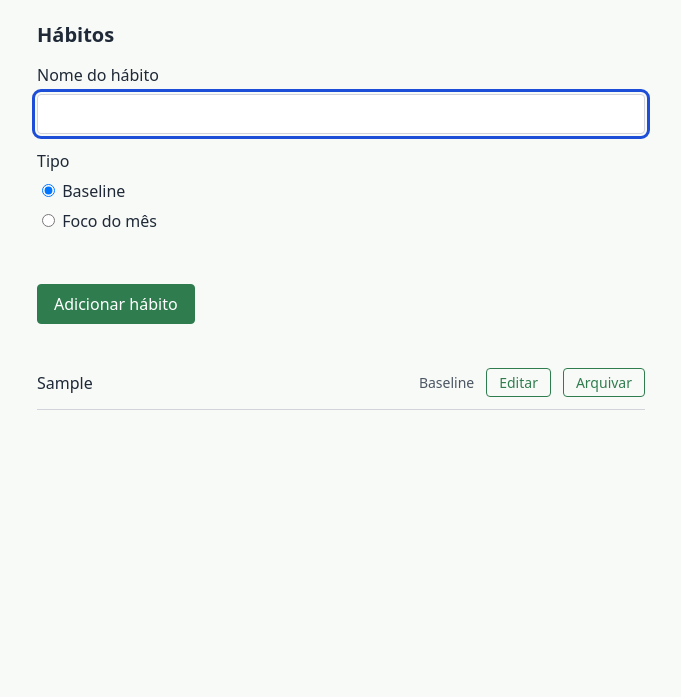
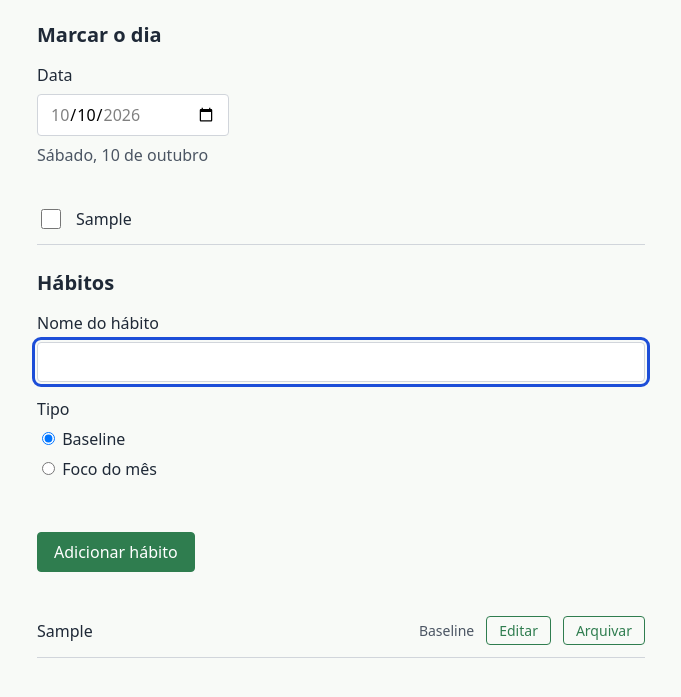
Before and after one commit to guilhermepls/semeio-web, a website built with Vite: page index.html in a window 1280 px wide. Both pictures are taken after typing "Sample" into the empty fields and a click on the button "Adicionar hábito". Shown: the part 65-762 px from the top of the page, without its empty margins (299-980 px from the left). Built offline with nearby package versions, Linux system fonts and the light colour scheme.

Commit message:
feat: adiciona marcação de hábitos por dia

```diff
--- /dev/null
+++ b/src/data/registros.js
@@ -0,0 +1,24 @@
+import { listarRegistros, salvarRegistros } from './storage.js'
+import { hoje, mesDe } from '../utils/datas.js'
+
+function validarData(data) {
+  if (!/^\d{4}-\d{2}-\d{2}$/.test(data)) throw new Error('Data inválida.')
+  if (data > hoje()) throw new Error('Não é possível marcar um dia futuro.')
+  if (mesDe(data) < mesDe(hoje())) {
+    throw new Error('Só é possível marcar dias dentro do mês atual.')
+  }
+}
+
+export async function registrosDoDia(data) {
+  const registros = await listarRegistros()
+  return registros.filter((r) => r.data === data)
+}
+
+export async function marcarHabito(data, habitoId, feito) {
+  validarData(data)
+  const registros = await listarRegistros()
+  const outros = registros.filter(
+    (r) => !(r.data === data && r.habitoId === habitoId),
+  )
+  await salvarRegistros([...outros, { data, habitoId, feito }])
+}
--- a/src/main.js
+++ b/src/main.js
@@ -1,6 +1,10 @@
 import './styles/tokens.css'
 import './styles/base.css'
+import './styles/dia.css'
 import './styles/habitos.css'
+import { montarDia } from './ui/dia.js'
 import { montarHabitos } from './ui/habitos.js'
 
-montarHabitos(document.querySelector('#app'))
+const app = document.querySelector('#app')
+montarDia(app)
+montarHabitos(app)
--- a/src/styles/base.css
+++ b/src/styles/base.css
@@ -27,3 +27,10 @@ body {
   margin: 0;
   font-size: var(--font-size-xl);
 }
+
+.erro {
+  margin: 0;
+  min-height: 1.25rem;
+  font-size: var(--font-size-sm);
+  color: var(--color-erro);
+}
--- /dev/null
+++ b/src/styles/dia.css
@@ -0,0 +1,58 @@
+.dia {
+  max-width: 40rem;
+  margin: 0 auto;
+  padding: var(--space-6) var(--space-4) 0;
+}
+
+.dia h2 {
+  margin: 0 0 var(--space-4);
+  font-size: var(--font-size-lg);
+}
+
+.dia__data {
+  display: grid;
+  gap: var(--space-2);
+  max-width: 12rem;
+  margin-bottom: var(--space-2);
+}
+
+.dia__data input {
+  padding: var(--space-2) var(--space-3);
+  border: 1px solid var(--color-border);
+  border-radius: var(--radius-sm);
+  background: var(--color-surface);
+  font: inherit;
+}
+
+.dia__extenso {
+  margin: 0 0 var(--space-2);
+  color: var(--color-text-muted);
+}
+
+.dia__extenso::first-letter {
+  text-transform: uppercase;
+}
+
+.dia__lista {
+  margin: 0;
+  padding: 0;
+  list-style: none;
+}
+
+.dia__lista li {
+  padding: var(--space-3) 0;
+  border-bottom: 1px solid var(--color-border);
+}
+
+.dia__lista label {
+  display: flex;
+  align-items: center;
+  gap: var(--space-3);
+  cursor: pointer;
+}
+
+.dia__lista input {
+  width: 1.25rem;
+  height: 1.25rem;
+  accent-color: var(--color-primary);
+}
--- a/src/styles/habitos.css
+++ b/src/styles/habitos.css
@@ -34,13 +34,6 @@
   border-radius: var(--radius-sm);
   background: var(--color-surface);
   font: inherit;
-}
-
-.erro {
-  margin: 0;
-  min-height: 1.25rem;
-  font-size: var(--font-size-sm);
-  color: var(--color-erro);
 }
 
 .habitos__acoes {
--- /dev/null
+++ b/src/ui/dia.js
@@ -0,0 +1,92 @@
+import { listarAtivos } from '../data/habitos.js'
+import { marcarHabito, registrosDoDia } from '../data/registros.js'
+import { dataPorExtenso, hoje, mesDe } from '../utils/datas.js'
+
+export function montarDia(raiz) {
+  const secao = document.createElement('section')
+  secao.className = 'dia'
+  secao.setAttribute('aria-labelledby', 'dia-titulo')
+  secao.innerHTML = `
+    <h2 id="dia-titulo">Marcar o dia</h2>
+    <div class="dia__data">
+      <label for="dia-data">Data</label>
+      <input id="dia-data" type="date" />
+    </div>
+    <p class="dia__extenso" aria-live="polite"></p>
+    <p class="erro" role="alert"></p>
+    <ul class="dia__lista"></ul>
+  `
+  raiz.append(secao)
+
+  const campoData = secao.querySelector('#dia-data')
+  const extenso = secao.querySelector('.dia__extenso')
+  const erro = secao.querySelector('.erro')
+  const lista = secao.querySelector('.dia__lista')
+
+  function criarItem(habito, data, feito) {
+    const item = document.createElement('li')
+    const rotulo = document.createElement('label')
+
+    const caixa = document.createElement('input')
+    caixa.type = 'checkbox'
+    caixa.checked = feito
+    caixa.addEventListener('change', async () => {
+      try {
+        await marcarHabito(data, habito.id, caixa.checked)
+        erro.textContent = ''
+      } catch (e) {
+        caixa.checked = !caixa.checked
+        erro.textContent = e.message
+      }
+    })
+
+    const nome = document.createElement('span')
+    nome.textContent = habito.nome
+
+    rotulo.append(caixa, nome)
+    item.append(rotulo)
+    return item
+  }
+
+  async function desenhar() {
+    const dataDeHoje = hoje()
+    campoData.min = `${mesDe(dataDeHoje)}-01`
+    campoData.max = dataDeHoje
+    if (!campoData.value) campoData.value = dataDeHoje
+
+    const data = campoData.value
+    extenso.textContent = dataPorExtenso(data)
+    const [habitos, registros] = await Promise.all([
+      listarAtivos(),
+      registrosDoDia(data),
+    ])
+
+    lista.replaceChildren()
+
+    if (habitos.length === 0) {
+      const vazio = document.createElement('li')
+      vazio.textContent = 'Cadastre um hábito para começar a marcar.'
+      lista.append(vazio)
+      return
+    }
+
+    for (const habito of habitos) {
+      const registro = registros.find((r) => r.habitoId === habito.id)
+      lista.append(criarItem(habito, data, registro?.feito === true))
+    }
+  }
+
+  campoData.addEventListener('change', () => {
+    if (!campoData.value || !campoData.checkValidity()) {
+      erro.textContent = 'Escolha uma data entre o dia 1 do mês e hoje.'
+      campoData.value = hoje()
+    } else {
+      erro.textContent = ''
+    }
+    desenhar()
+  })
+
+  document.addEventListener('habitos:alterados', desenhar)
+
+  desenhar()
+}
--- a/src/ui/habitos.js
+++ b/src/ui/habitos.js
@@ -91,6 +91,7 @@ export function montarHabitos(raiz) {
         await arquivarHabito(habito.id)
         if (editandoId === habito.id) sairDaEdicao()
         await desenharLista()
+        document.dispatchEvent(new CustomEvent('habitos:alterados'))
       },
     )
 
@@ -128,6 +129,7 @@ export function montarHabitos(raiz) {
     erro.textContent = ''
     sairDaEdicao()
     await desenharLista()
+    document.dispatchEvent(new CustomEvent('habitos:alterados'))
     campoNome.focus()
   })
 
--- a/src/utils/datas.js
+++ b/src/utils/datas.js
@@ -44,3 +44,12 @@ export function nomeDoMes(mes) {
     year: 'numeric',
   }).format(new Date(ano, m - 1, 1))
 }
+
+export function dataPorExtenso(data) {
+  const [ano, m, dia] = data.split('-').map(Number)
+  return new Intl.DateTimeFormat('pt-BR', {
+    weekday: 'long',
+    day: 'numeric',
+    month: 'long',
+  }).format(new Date(ano, m - 1, dia))
+}
```
Also changed, not shown: src/data/registros.test.js (added, +75 -0 lines), src/utils/datas.test.js (+7 -0 lines).
